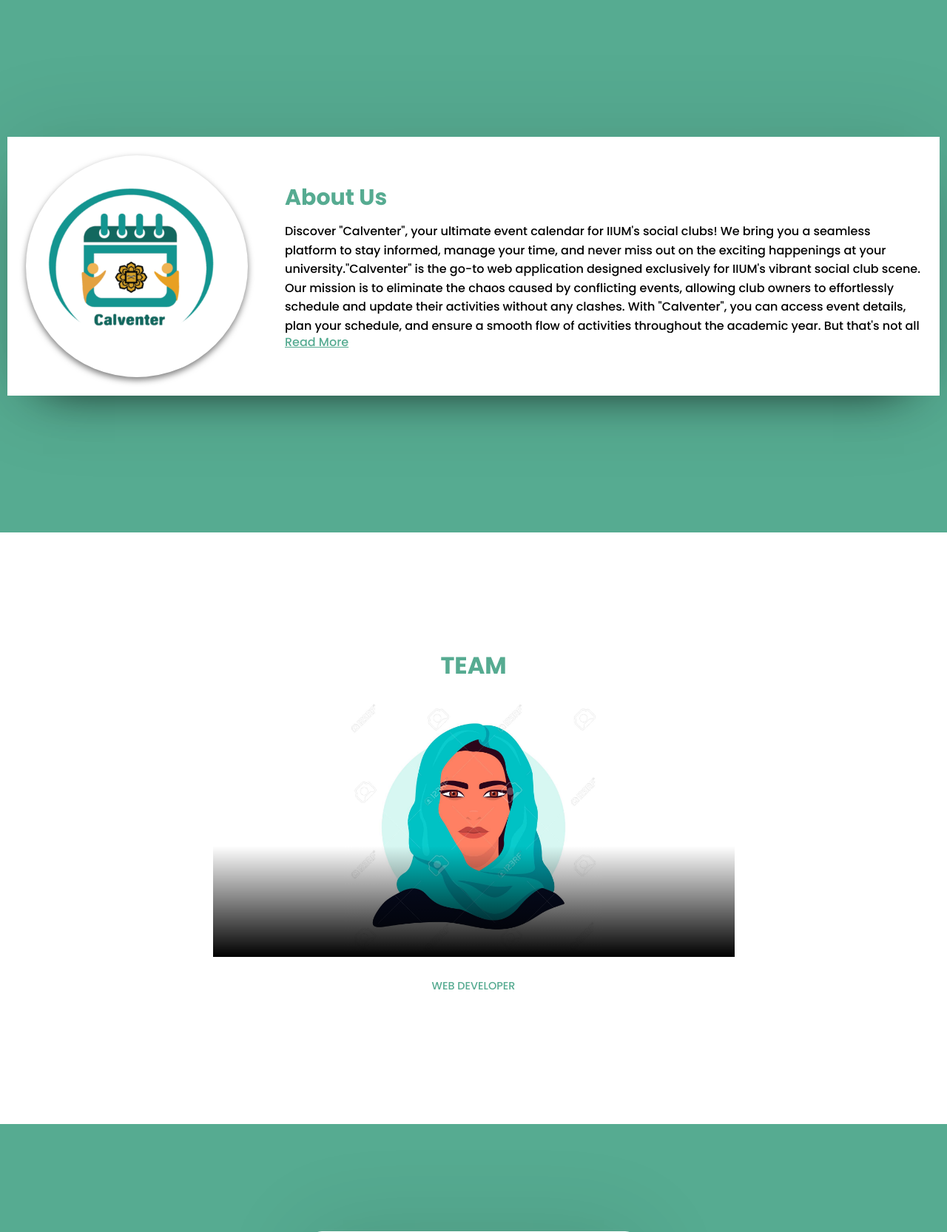
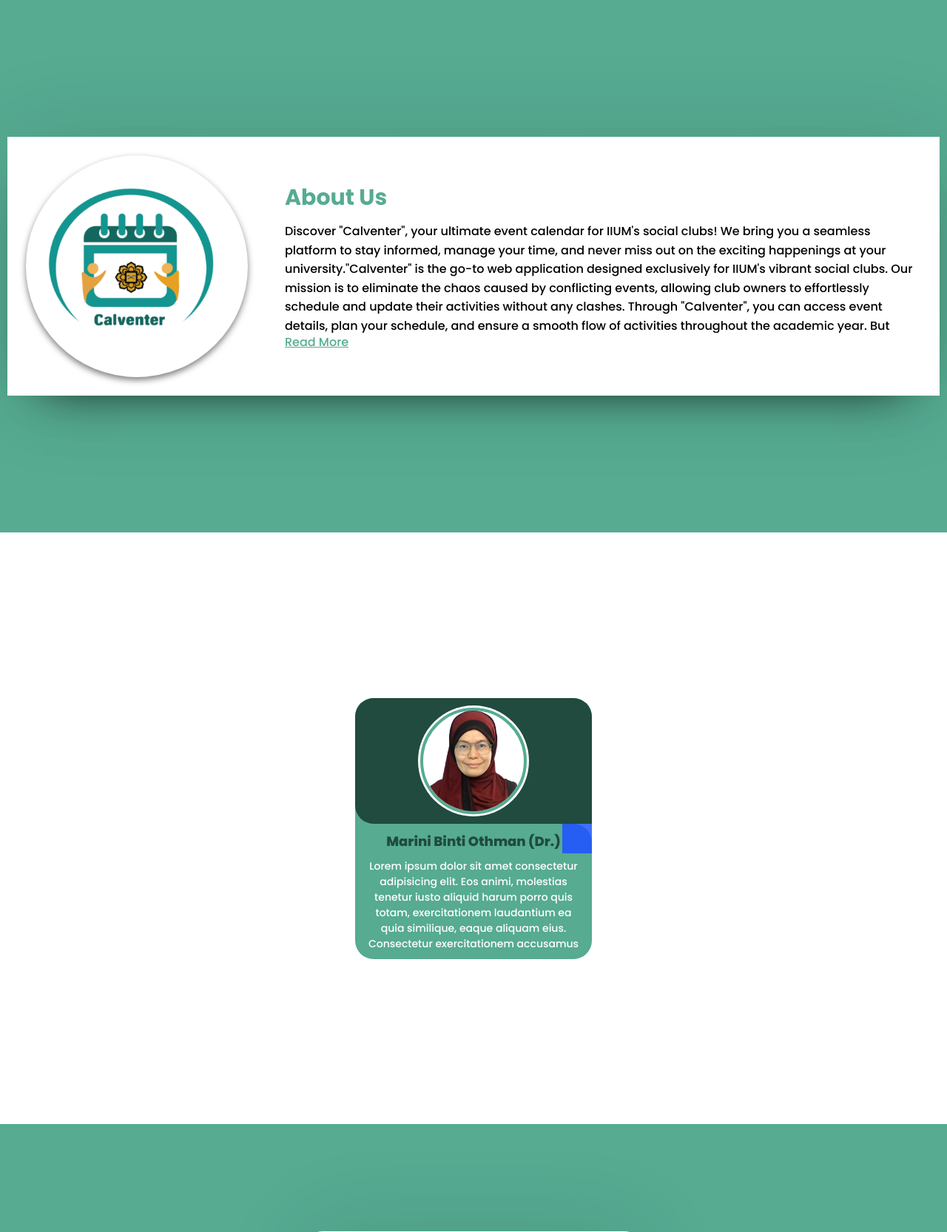
Before and after one commit to ridia6390/fyp_calventer, a PHP site: page /calventer/contact.php in a window 1280 px wide. Shown: the top 1666 px of the page at 74% size. Run offline with PHP 8.4, Linux system fonts and the light colour scheme.

Commit message:
Contact Page construction

```diff
--- a/contact.php
+++ b/contact.php
@@ -10,7 +10,7 @@
 </head>
 
 <body>
-
+  <!---------------------------------------------------------------ABOUT US------------------------------------------------------------->
   <div class="about">
     <div class="about-box">
       <img class="logo" src="images/logo.png" alt="">
@@ -19,18 +19,21 @@
         <p id="calventerContent"> Discover "Calventer", your ultimate event calendar for IIUM's social clubs!
           We bring you a seamless platform to stay informed, manage your time, and never miss out on the exciting
           happenings at your university."Calventer" is the go-to web application designed exclusively for IIUM's
-          vibrant social club scene. Our mission is to eliminate the chaos caused by conflicting events, allowing
-          club owners to effortlessly schedule and update their activities without any clashes. With "Calventer",
+          vibrant social clubs. Our mission is to eliminate the chaos caused by conflicting events, allowing
+          club owners to effortlessly schedule and update their activities without any clashes. Through "Calventer",
           you can access event details, plan your schedule, and ensure a smooth flow of activities throughout the
           academic year. But that's not all - "Calventer" is a community platform! Students and members can easily
           explore the calendar, keeping themselves informed about upcoming events. Whether it's a stimulating workshop,
-          a thrilling sports tournament, or an engaging club activity, "Calventer" provides all the essential information
-          to help you manage your time effectively and attend the events that interest you the most.We believe in the power
+          a thrilling sports tournament, or an engaging club activity, "Calventer" provides all the essential
+          information
+          to help you manage your time effectively and attend the events that interest you the most.We believe in the
+          power
           of collaboration and user empowerment. That's why "Calventer" allows you to actively engage with the platform.
-          Club owners can easily add and modify their event information, ensuring the calendar remains up to date.
-          Students and members have the freedom to browse, discover, and make the most of their university experience.
+          Club owners can easily add and modify their event informations, ensuring the calendar remains up to date.
+          Students and members have the freedom to browse, discover, and make the most of their university experiences.
           Join "Calventer" today and unlock a world of possibilities, where managing your time and attending events
-          becomes a breeze. Embrace the vibrant spirit of IIUM's social clubs and create unforgettable memories along the way.
+          becomes a breeze. Embrace the vibrant spirit of IIUM's social clubs and create unforgettable memories along
+          the way.
           Together, let's make the most of your university journey!
         </p>
         <a href="#" id="readMoreLink">Read More</a>
@@ -56,7 +59,82 @@
     </div>
   </div>
 
-  <div class="content">
+
+  <!---------------------------------------------------------------TEAM------------------------------------------------------------->
+
+  <div class="slide-container">
+    <div class="slide-content">
+      <div class="card-wrapper">
+        <div class="card">
+          <div class="image-content">
+            <span class="overlay"></span>
+
+            <div class="card-image">
+              <img src="images/madam.png" alt="" class="card-img">
+            </div>
+          </div>
+
+          <div class="card-content">
+            <h2 class="name">Marini Binti Othman (Dr.)</h2>
+            <p class="description">Lorem ipsum dolor sit amet consectetur adipisicing elit.
+              Eos animi, molestias tenetur iusto aliquid harum porro quis totam, exercitationem
+              laudantium ea quia similique, eaque aliquam eius. Consectetur exercitationem accusamus</p>
+          </div>
+        </div>
+      </div>
+    </div>
+  </div>
+
+
+
+
+
+
+
+
+
+
+
+
+
+
+
+
+
+
+
+
+
+
+
+
+
+
+
+
+
+
+
+
+
+
+
+
+
+
+
+
+
+
+
+
+
+
+
+
+
+
+  <!-- <div class="content">
     <section id="team">
       <div class="team-heading">
         <h3>team</h3>
@@ -119,7 +197,7 @@
         },
       });
     </script>
-  </div>
+  </div> -->
 
   <div class="container">
     <div class="box form-box">
--- a/style/contactstyle.css
+++ b/style/contactstyle.css
@@ -6,7 +6,7 @@
   font-family: "Poppins", sans-serif;
 }
 
-/********************************ABOUT SECTION*******************************************/
+/********************************ABOUT US*******************************************/
 
 .about {
   background: #56ab91;
@@ -38,7 +38,6 @@
   flex: 1;
 }
 
-
 .about-box h3 {
   color: #56ab91;
   font-size: 30px;
@@ -50,7 +49,7 @@
   line-height: 1.6;
 }
 
-.about-content a{
+.about-content a {
   color: #56ab91;
 }
 
@@ -60,13 +59,125 @@
   transition: max-height 0.5s ease-out;
 }
 
+/****************************************************TEAM*****************************************/
+
+.slide-container {
+  background-color: white;
+  display: flex;
+  min-height: 100vh;
+  align-items: center;
+  justify-content: center;
+}
+
+.slide-content {
+  margin: 0 40px;
+}
+
+.card {
+  width: 320px;
+  border-radius: 25px;
+  background-color: #56ab91;
+}
+
+.image-content,
+.card-content {
+  display: flex;
+  flex-direction: column;
+  align-items: center;
+  padding: 10px 14px;
+}
+
+.image-content{
+  position: relative;
+  row-gap: 5px;
+}
+
+
+.overlay{
+  position: absolute;
+  left: 0;
+  top: 0;
+  height: 100%;
+  width: 100%;
+  background-color: #204b3e;
+  border-radius: 25px 25px 0 25px;
+}
+.overlay::before,
+.overlay::after{
+  content: '';
+  position: absolute;
+  right: 0;
+  bottom: -40px;
+  height: 40px;
+  width: 40px;
+  background-color: #4070f4;
+
+}
+
+.overlay::after{
+  border-radius: 0 25px 0 0;
+  background-color: #265df2;
+}
+
+
+
+.card-image {
+  position: relative;
+  height: 150px;
+  width: 150px;
+  border-radius: 50%;
+  background: white;
+  padding: 3px;
+}
+
+.card-image .card-img {
+  height: 100%;
+  width: 100%;
+  object-fit: cover;
+  border-radius: 50%;
+  border: 4px solid #56ab91;
+}
+
+.name {
+  font-size: 18px;
+  font-weight: 800;
+  color: #204b3e;
+  margin-bottom: 10px;
+}
+
+.description {
+  font-size: 14px;
+  color: white;
+  text-align: center;
+}
 
 
 
 
 
-/****************************************************TEAM SECTION*****************************************/
-#team {
+
+
+
+
+
+
+
+
+
+
+
+
+
+
+
+
+
+
+
+
+
+
+/* #team {
   display: flex;
   justify-content: center;
   align-items: center;
@@ -109,7 +220,7 @@
   height: 100%;
   object-fit: contain;
   object-position: bottom;
-  /* filter: grayscale(); */
+
 }
 
 .text {
@@ -144,7 +255,7 @@
 .swiper-slider-active {
   opacity: 1;
   border: 10px solid #56ab91;
-}
+} */
 
 /********************************HELP SECTION*******************************************/
 
```
Also changed, not shown: images/madam.png (added), images/madamorg.jpeg (added).
